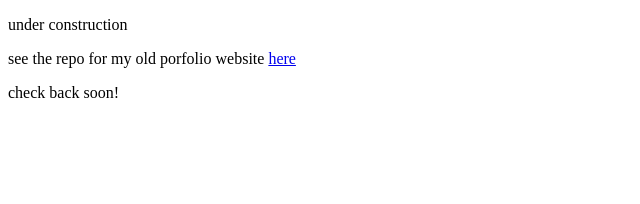
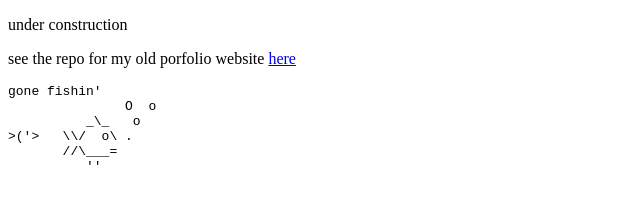
Before and after one commit to joshuatighe/joshuatighe.dev, an Astro site: page / in a window 1280 px wide. Shown: the whole page, without its empty margins (0-640 px from the left). Built offline with nearby package versions, Linux system fonts and the light colour scheme; Astro itself is replaced by a stand-in of ours.

Commit message:
i lied - one more minor change

```diff
--- a/src/pages/index.astro
+++ b/src/pages/index.astro
@@ -14,6 +14,14 @@
 	<body>
 		<p>under construction</p>
 		<p>see the repo for my old porfolio website <a href="https://github.com/joshuatighe/joshuatighe.dev-old" target="_blank">here</a></p>
-		<p>check back soon!</p>
+
+		<pre>
+gone fishin'
+               O  o
+          _\_   o
+>('>   \\/  o\ .
+       //\___=
+          ''
+		</pre>
 	</body>
 </html>
```
